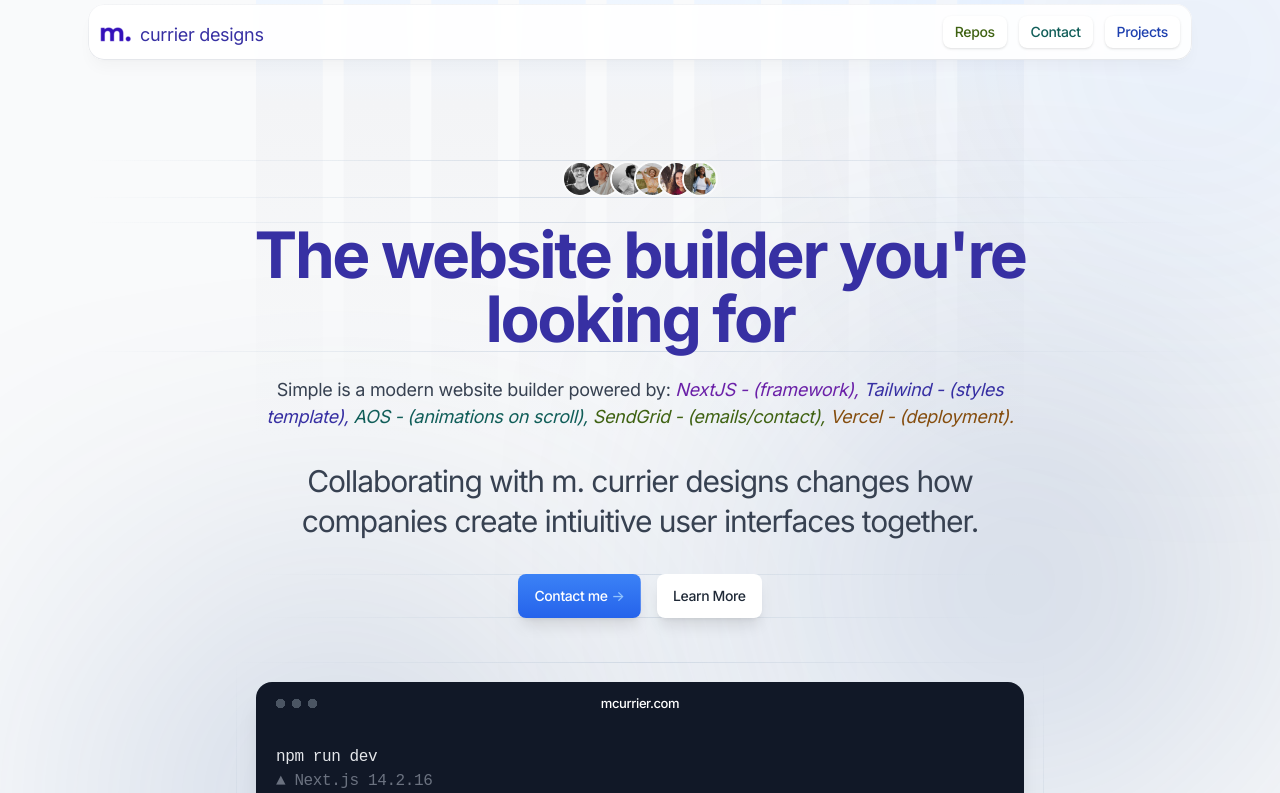
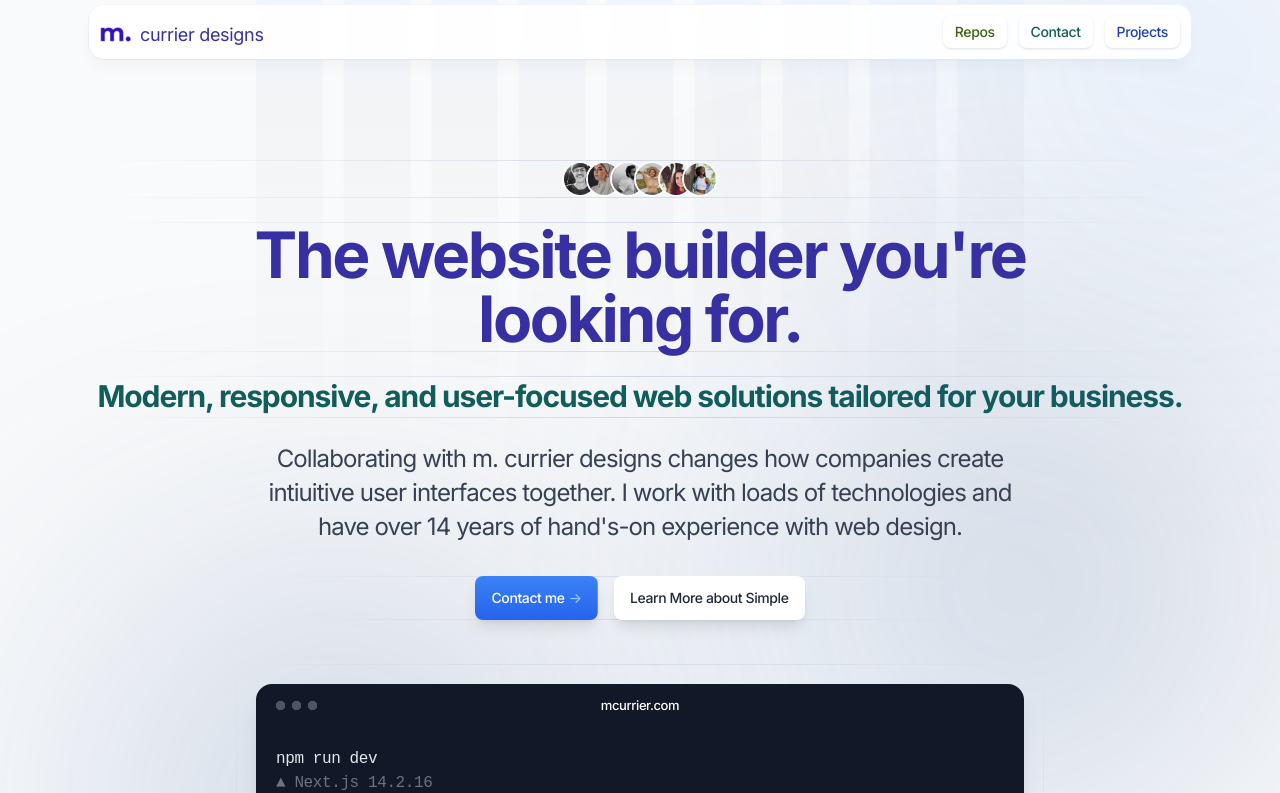
Before and after one commit to michelle-currier/mcurrier-dos, a Next.js app: page / in a window 1280 px wide. Shown: the top 793 px of the page. Built offline with nearby package versions, Linux system fonts and the light colour scheme.

Commit message:
updates to the home page and then some

```diff
--- a/app/(auth)/layout.tsx
+++ b/app/(auth)/layout.tsx
@@ -32,7 +32,7 @@
         <div className="w-full">
           <div className="flex h-full flex-col justify-center before:min-h-[4rem] before:flex-1 after:flex-1 md:before:min-h-[5rem]">
             <div className="px-4 sm:px-6">
-              <div className="mx-auto w-full max-w-sm">
+              <div className="mx-auto w-full max-w-lg">
                 <div className="py-16 md:py-20">{children}</div>
               </div>
             </div>
@@ -41,7 +41,7 @@
 
         <>
           {/* Right side */}
-          <div className="relative my-6 mr-6 hidden w-[572px] shrink-0 overflow-hidden rounded-2xl lg:block">
+          <div className="relative my-6 mr-6 hidden w-[550px] shrink-0 overflow-hidden rounded-2xl lg:block">
             {/* Background */}
             <div
               className="pointer-events-none absolute left-1/2 top-1/2 -z-10 -ml-24 -translate-x-1/2 -translate-y-1/2 bg-blue-50"
--- a/app/(auth)/projects/page.tsx
+++ b/app/(auth)/projects/page.tsx
@@ -20,7 +20,7 @@
 
 export default function ResetPassword() {
   return (
-    <div>
+    <div className="w-full">
       {/* <div style={styles}> */}
       <div className="mb-10">
         <h1 className="text-4xl font-bold text-center text-indigo-800 border-y [border-image:linear-gradient(to_right,transparent,theme(colors.slate.300/.8),transparent)1]">
--- a/components/cta.tsx
+++ b/components/cta.tsx
@@ -1,6 +1,6 @@
 import Image from "next/image";
 import Stripes from "@/public/images/stripes-dark.svg";
-
+import Link from "next/link";
 export default function Cta() {
   return (
     <section>
@@ -47,6 +47,26 @@
                 </span>
               </a>
             </div>
+            <p
+              className="mt-8 text-lg text-gray-400"
+              data-aos="zoom-y-out"
+              data-aos-delay={300}
+            >
+              This site uses the{" "}
+              <Link
+                href="https://www.tailwindawesome.com/resources/simple-light"
+                target="_blank"
+                className="text-indigo-400 hover:underline animate-pulse"
+              >
+                Simple
+              </Link>{" "}
+              template and is powered by:{" "}
+              <i className="text-purple-500">NextJS - (framework),</i>{" "}
+              <i className="text-indigo-500">Tailwind - (styles template),</i>{" "}
+              <i className="text-teal-500">AOS - (animations on scroll),</i>{" "}
+              <i className="text-lime-500"> SendGrid - (emails/contact),</i>{" "}
+              <i className="text-yellow-500"> Vercel - (deployment).</i>
+            </p>
           </div>
         </div>
       </div>
--- a/components/features-planet.tsx
+++ b/components/features-planet.tsx
@@ -15,14 +15,7 @@
           {/* Section header */}
           <div className="mx-auto max-w-3xl pb-16 text-center md:pb-20">
             <h2 className="text-3xl font-bold text-gray-200 md:text-4xl">
-              <Link
-                href="https://www.tailwindawesome.com/resources/simple-light"
-                target="_blank"
-                className="text-indigo-400 hover:underline animate-pulse"
-              >
-                Simple
-              </Link>{" "}
-              helps you create a website quickly with a template and Vercel.
+              Building Blocks of Your Digital Success
             </h2>
           </div>
           {/* Planet */}
--- a/components/hero-home.tsx
+++ b/components/hero-home.tsx
@@ -1,4 +1,5 @@
 import Image from "next/image";
+import Link from "next/link";
 import PageIllustration from "@/components/page-illustration";
 import Avatar01 from "@/public/images/avatar-01.jpg";
 import Avatar02 from "@/public/images/avatar-02.jpg";
@@ -72,28 +73,22 @@
               data-aos-delay={150}
             >
               The website builder you're <br className="max-lg:hidden" />
-              looking for
+              looking for.
             </h1>
+            <h3 className="mb-6 border-y text-3xl font-bold [border-image:linear-gradient(to_right,transparent,theme(colors.slate.300/.8),transparent)1] md:text-3xl text-teal-800">
+              Modern, responsive, and user-focused web solutions tailored for
+              your business.
+            </h3>
             <div className="mx-auto max-w-3xl">
-              <p
-                className="mb-8 text-lg text-gray-700"
-                data-aos="zoom-y-out"
-                data-aos-delay={300}
-              >
-                Simple is a modern website builder powered by:{" "}
-                <i className="text-purple-800">NextJS - (framework),</i>{" "}
-                <i className="text-indigo-800">Tailwind - (styles template),</i>{" "}
-                <i className="text-teal-800">AOS - (animations on scroll),</i>{" "}
-                <i className="text-lime-800"> SendGrid - (emails/contact),</i>{" "}
-                <i className="text-yellow-800"> Vercel - (deployment).</i>
-              </p>
               <h3
-                className="mb-8 text-3xl text-gray-700"
+                className="mb-8 text-2xl text-gray-700"
                 data-aos="zoom-y-out"
                 data-aos-delay={450}
               >
                 Collaborating with m. currier designs changes how companies
-                create intiuitive user interfaces together.
+                create intiuitive user interfaces together. I work with loads of
+                technologies and have over 14 years of hand's-on experience with
+                web design.
               </h3>
               <div className="relative before:absolute before:inset-0 before:border-y before:[border-image:linear-gradient(to_right,transparent,theme(colors.slate.300/.8),transparent)1]">
                 <div
@@ -114,9 +109,10 @@
                   </a>
                   <a
                     className="btn w-full bg-white text-gray-800 shadow hover:bg-gray-50 sm:ml-4 sm:w-auto"
-                    href="#0"
+                    href="https://www.tailwindawesome.com/resources/simple-light"
+                    target="_blank"
                   >
-                    Learn More
+                    Learn More about Simple
                   </a>
                 </div>
               </div>
--- a/components/large-testimonial.tsx
+++ b/components/large-testimonial.tsx
@@ -30,16 +30,18 @@
               />
             </div>
             <p className="text-2xl font-bold text-gray-900">
-              “Simple has simplified my life in more ways than one. From
-              managing my sites to{" "}
-              <em className="italic text-gray-500">keeping track of tasks</em>,
-              it's become my go-to tool for everything.”
+              “Vercel and NextJS templates like Simple have speed up my website
+              creation. From easy use of tailwind for styles to{" "}
+              <em className="italic text-gray-500">
+                smooth scrolling transitions with aos
+              </em>
+              , it's become my go-to template for small businesses.”
             </p>
             <div className="text-sm font-medium text-gray-500">
-              <span className="text-gray-700">Mary Sullivan</span>{" "}
+              <span className="text-gray-700">Michelle Currier</span>{" "}
               <span className="text-gray-400">/</span>{" "}
               <a className="text-blue-500" href="#0">
-                CTO at Microsoft
+                Found m. currier designs
               </a>
             </div>
           </div>
```
Also changed, not shown: components/ui/logo.tsx (+1 -0 lines).
